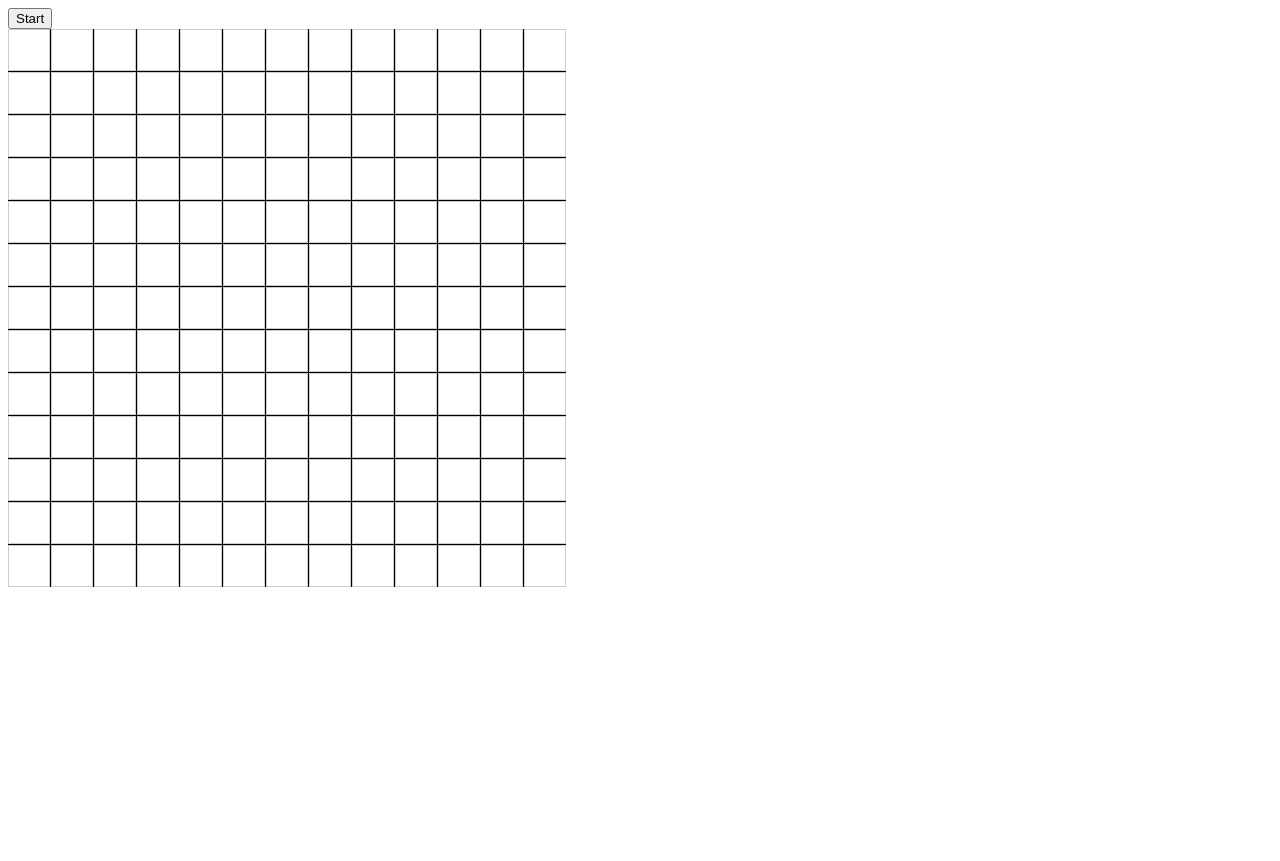
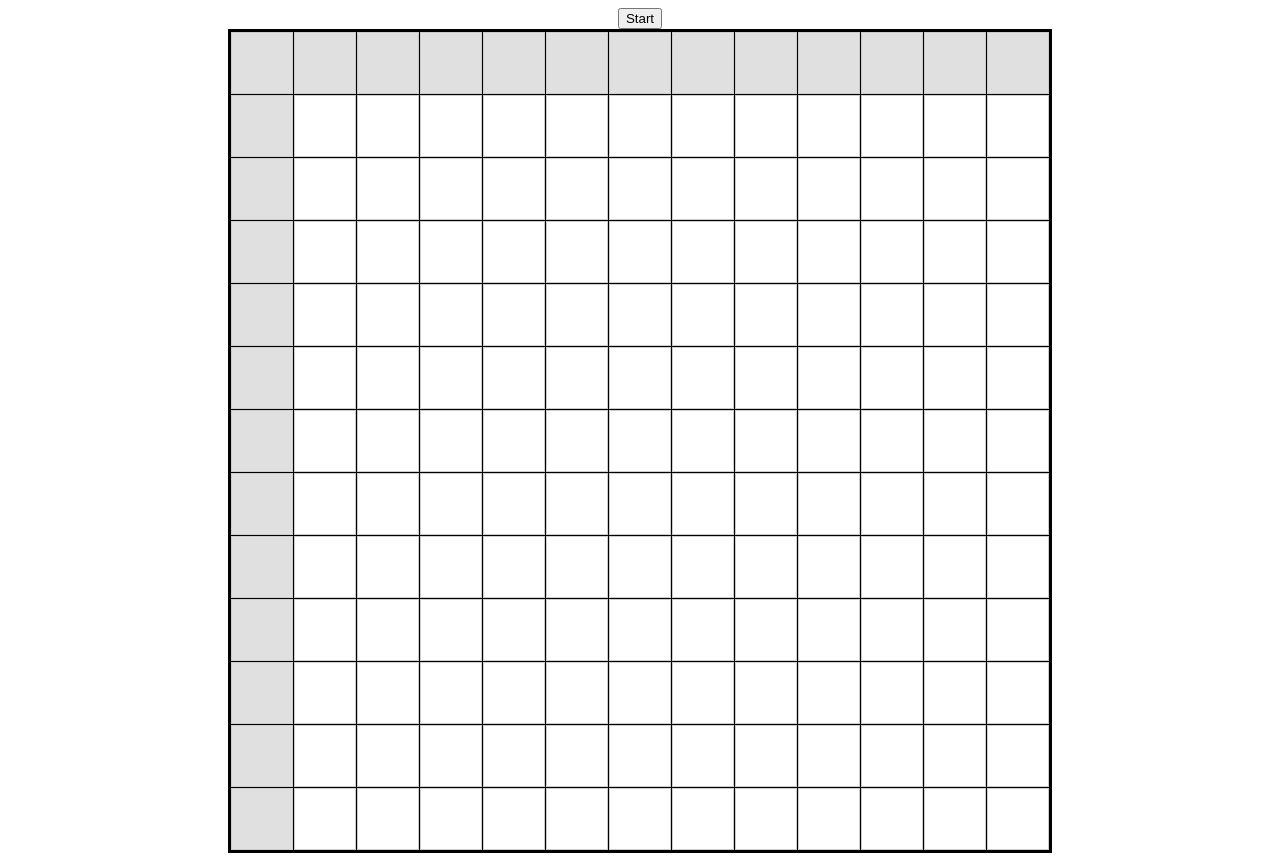
Before and after one commit to tsawyer999/math-grid, a plain HTML site: page app.html in a window 1280 px wide. Before the commit the page ends 800 px from the top, so only its background shows below. Drawn offline with Linux system fonts and the light colour scheme.

Commit message:
feature: improve UI

```diff
--- a/app.html
+++ b/app.html
@@ -5,16 +5,22 @@
     <meta name="viewport" content="width=device-width, initial-scale=1.0">
     <title>Document</title>
     <style>
+        body {
+            display: flex;
+            flex-direction: column;
+            align-items: center;
+        }
         #app {
             display: grid;
             grid-template-columns: repeat(13, 1fr);
             gap: 1px;
             background-color: #000;
             width: fit-content;
+            border: 3px solid #000;
         }
         #app div {
-            width: 40px;
-            height: 40px;
+            width: 60px;
+            height: 60px;
             background-color: #fff;
             border: 1px solid #ccc;
             display: flex;
@@ -26,7 +32,16 @@
             height: 100%;
             border: none;
             text-align: center;
-            font-size: 14px;
+            font-size: 20px;
+        }
+        #app div {
+            font-size: 20px;
+        }
+        #app div:nth-child(-n+13) {
+            background-color: #e0e0e0;
+        }
+        #app div:nth-child(13n+1) {
+            background-color: #e0e0e0;
         }
     </style>
 </head>
```
